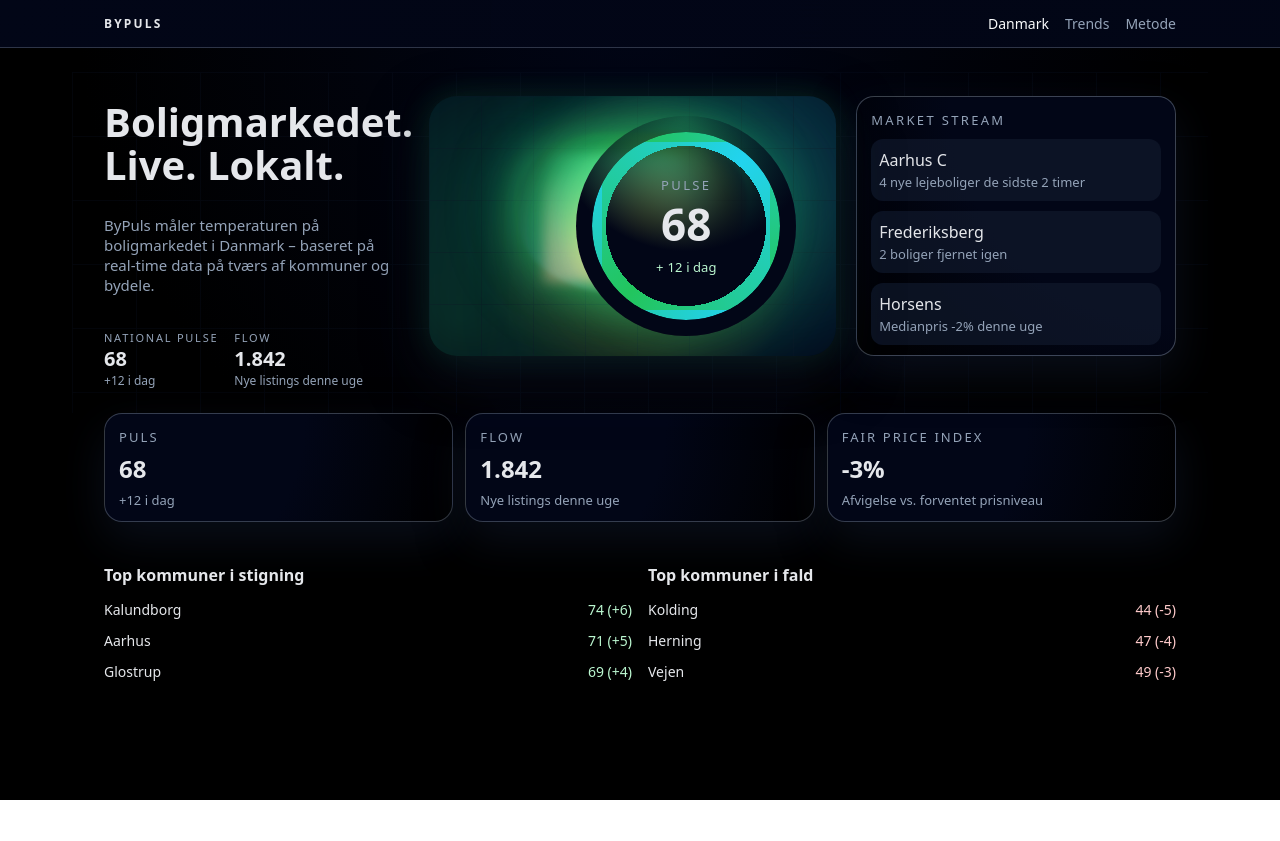
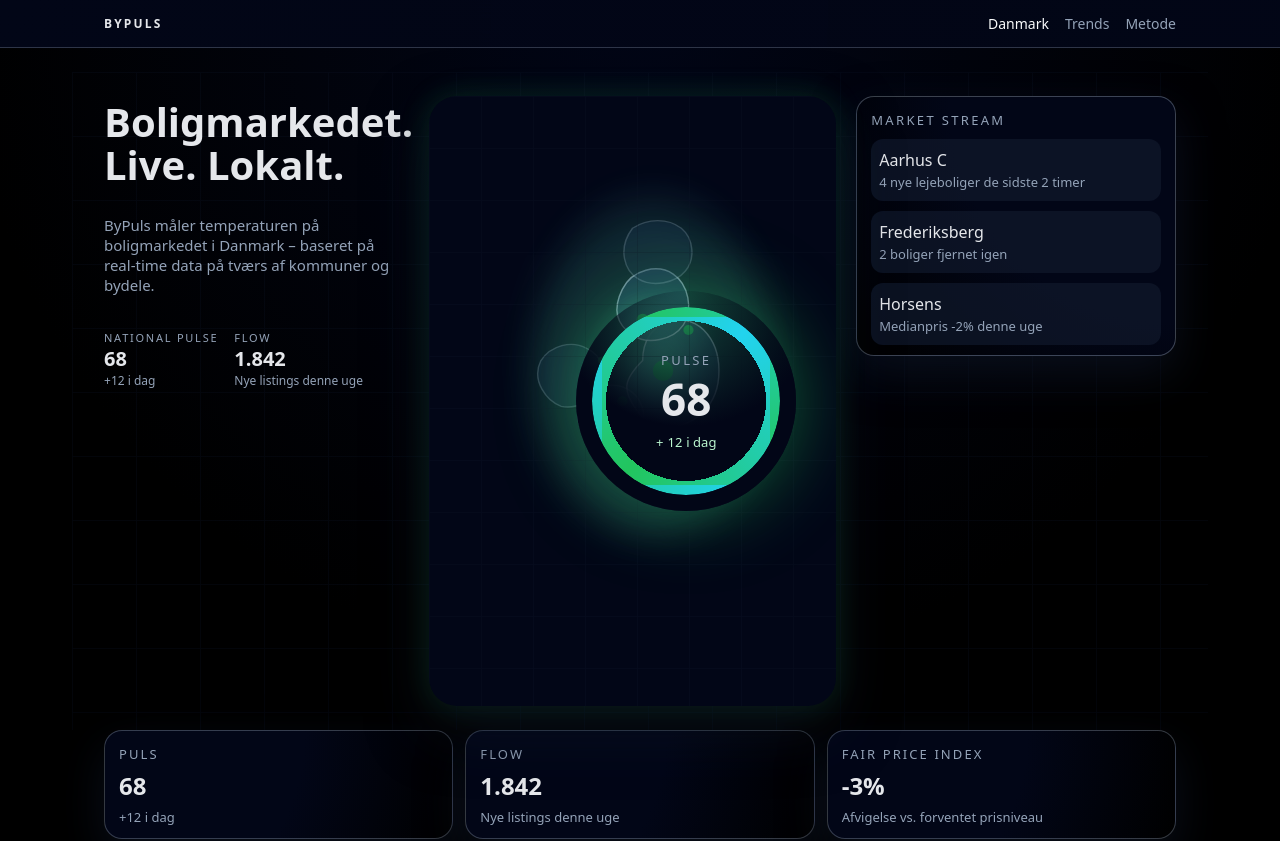
Before and after one commit to Hyllekvist/bypuls, a Next.js app: page / in a window 1280 px wide. Shown: the top 841 px of the page. Before the commit the page ends 800 px from the top, so only its background shows below. Built offline with nearby package versions, Linux system fonts and the light colour scheme.

Commit message:
Update DKMapHeat.tsx

```diff
--- a/app/components/DKMapHeat.tsx
+++ b/app/components/DKMapHeat.tsx
@@ -1,24 +1,34 @@
+// app/components/DKMapHeat.tsx
 import styles from "./DKMapHeat.module.css";
+import { ByPulsMap } from "./ByPulsMap";
 
 type Props = {
   variant?: "national" | "municipality";
   overlay?: React.ReactNode;
+  selectedMunicipality?: string;
+  onSelectMunicipality?: (slug: string) => void;
 };
 
-export function DKMapHeat({ variant = "national", overlay }: Props) {
+export function DKMapHeat({
+  variant = "national",
+  overlay,
+  selectedMunicipality,
+  onSelectMunicipality,
+}: Props) {
   const label =
     variant === "national" ? "Danmark – nationalt heatmap" : "Kommunekort";
 
   return (
     <section className={styles.card} aria-label={label}>
       <div className={styles.canvas}>
-        <div className={styles.gradientLayer} />
         <div className={styles.gridLayer} />
-        <div className={styles.dkShape} />
-        <div className={styles.hotspotsLayer} />
-        <div className={styles.ekgLayer} />
+        <ByPulsMap
+          selectedMunicipality={selectedMunicipality}
+          onSelectMunicipality={onSelectMunicipality}
+        />
       </div>
 
+      {/* PulseGauge overlay håndteres stadig her */}
       {overlay && <div className={styles.overlay}>{overlay}</div>}
     </section>
   );
```
